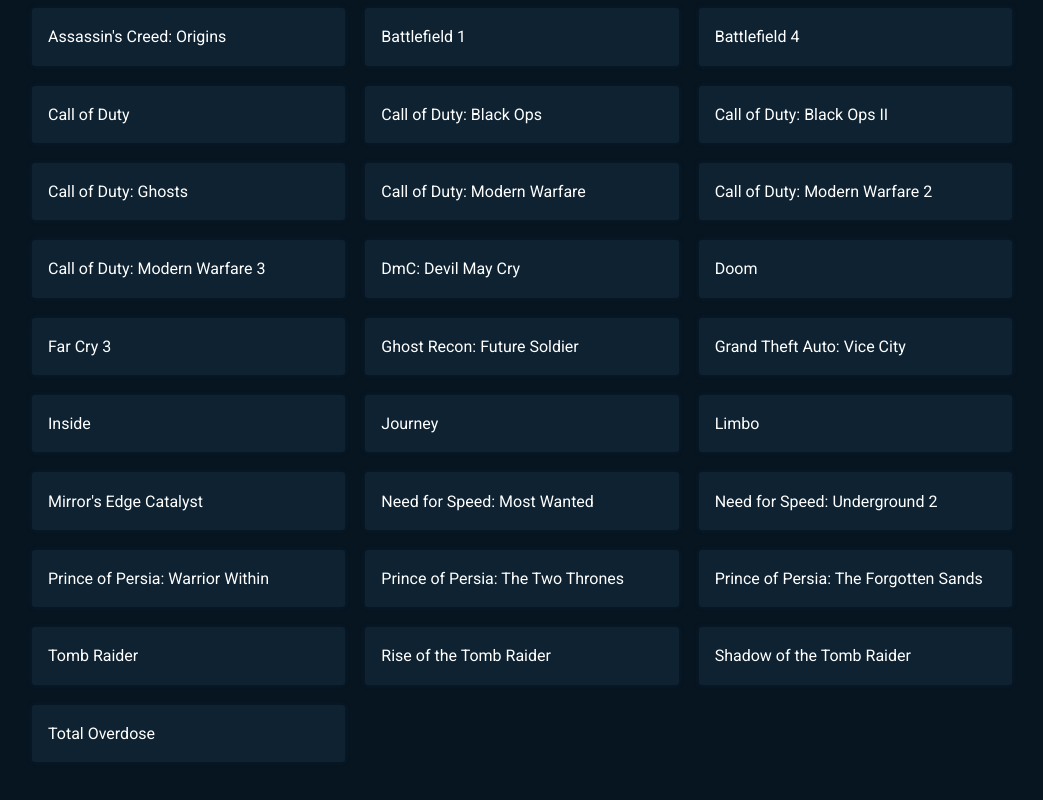
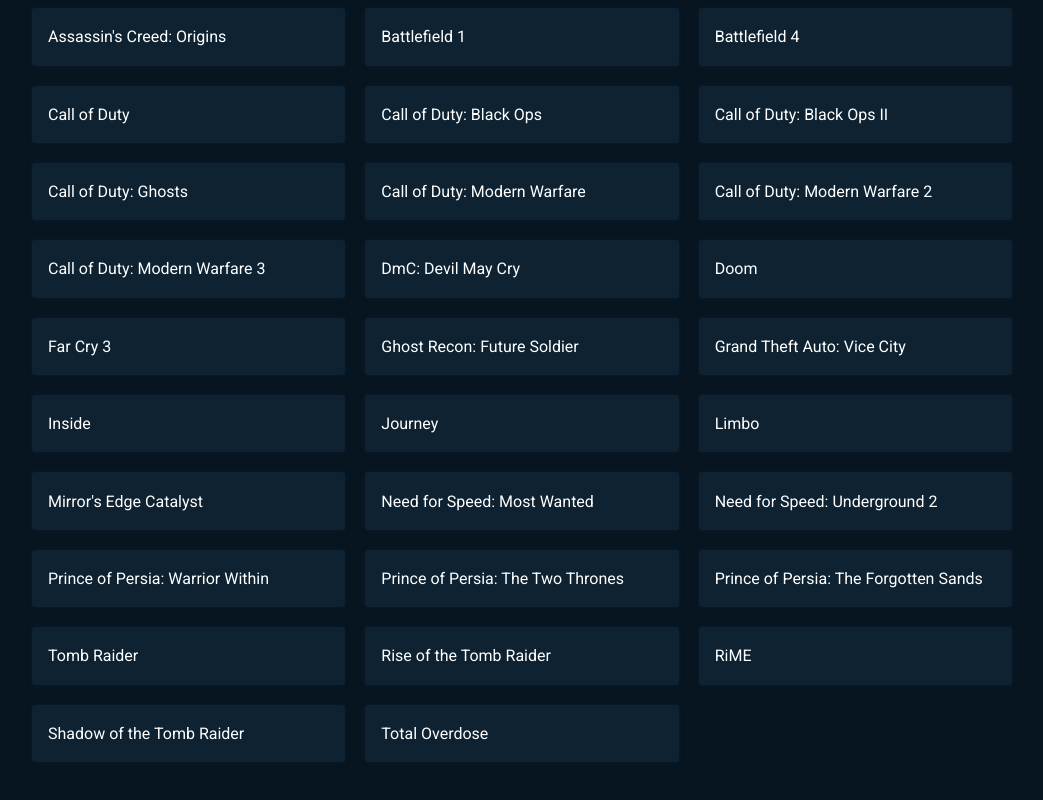
Before and after one commit to PiyushPawar17/important-list, a React (Create React App) app: page / in a window 1280 px wide. Shown: the part 404-1204 px from the top of the page, without its empty margins (118-1161 px from the left). Built offline with nearby package versions, Linux system fonts and the light colour scheme.

Commit message:
Added RiME :tada:

```diff
--- a/src/List.js
+++ b/src/List.js
@@ -34,6 +34,7 @@
 	'Prince of Persia: The Forgotten Sands',
 	'Tomb Raider',
 	'Rise of the Tomb Raider',
+	'RiME',
 	'Shadow of the Tomb Raider',
 	'Total Overdose'
 ];
```
